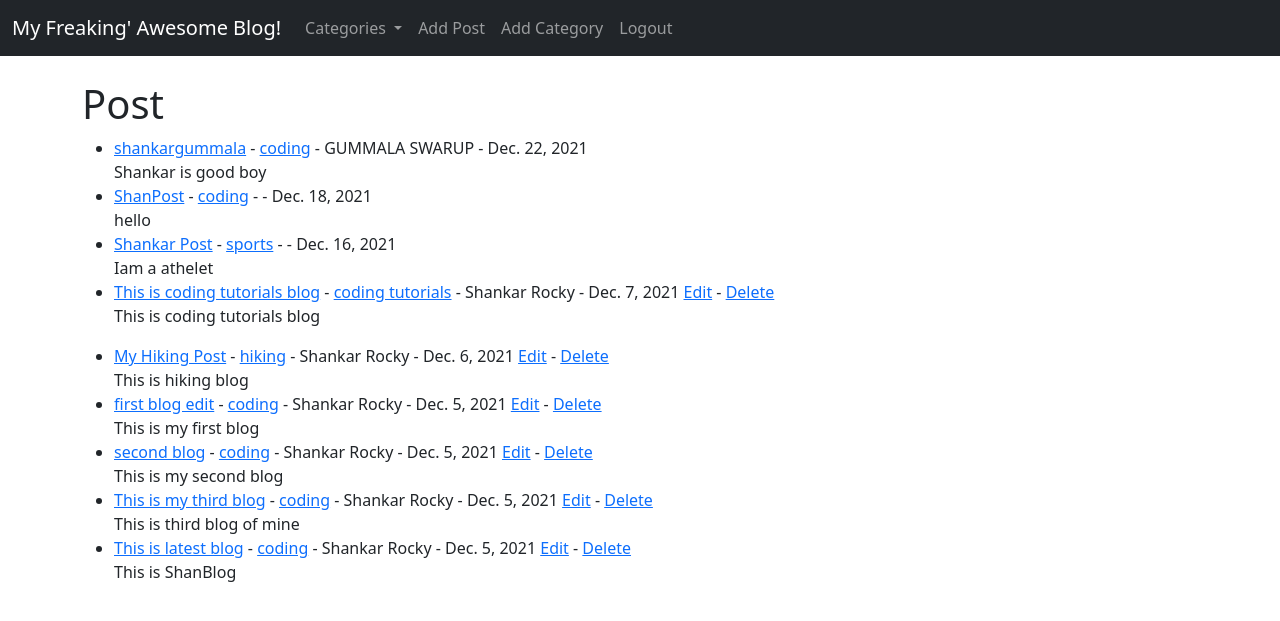
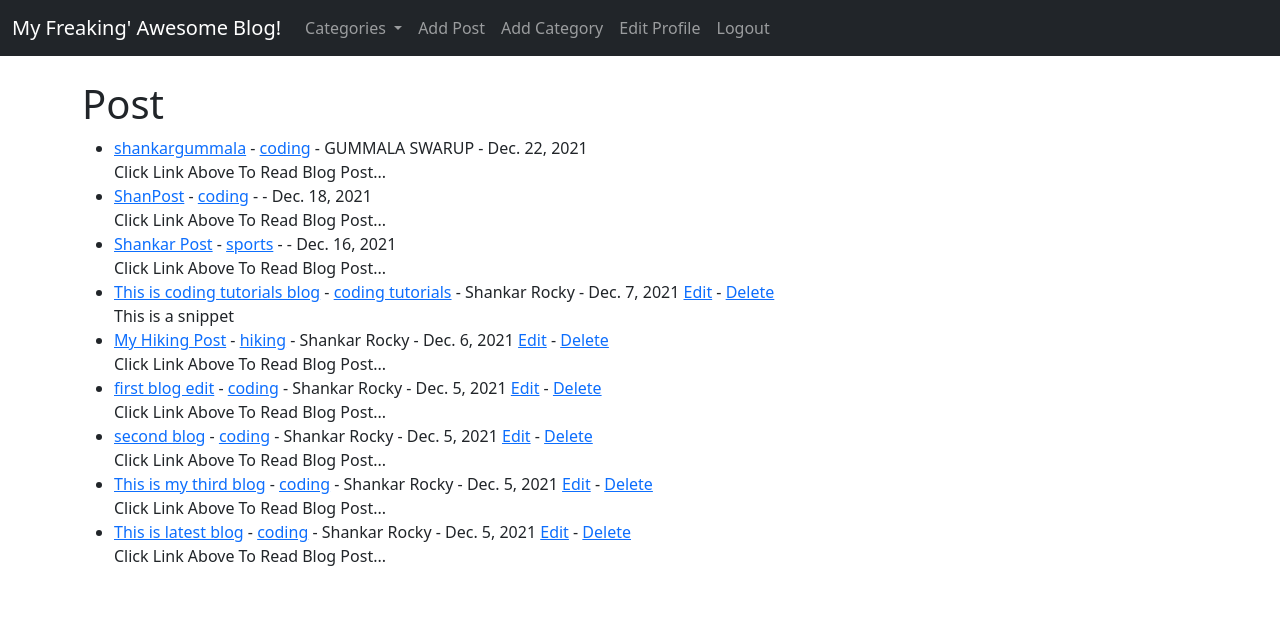
Before and after one commit to ShankarSwarup/ShanBlog, a Django app: page / in a window 1280 px wide. Shown: the top 621 px of the page. Run offline with Django 3.2, Linux system fonts and the light colour scheme; a user stored in the database is signed in; data comes from the database, SQL or seed files in the repository; both versions use the stored data as it was after the commit; some libraries are stand-ins or nearby versions.

Commit message:
first commit

```diff
--- a/members/urls.py
+++ b/members/urls.py
@@ -1,5 +1,6 @@
 from django.urls import path
-from .views import UserRegisterView
+from .views import UserRegisterView , UserEditView
 urlpatterns = [
-    path('register/',UserRegisterView.as_view(),name='register')
+    path('register/',UserRegisterView.as_view(),name='register'),
+    path('edit_profile/',UserEditView.as_view(),name='edit_profile'),
 ]
--- a/myblog/forms.py
+++ b/myblog/forms.py
@@ -12,7 +12,7 @@ for item in choices:
 class PostForm(forms.ModelForm):
     class Meta:
         model = Post
-        fields = ('title','title_tag','author','category','body')
+        fields = ('title','title_tag','author','category','body','snippet')
 
         widgets = {
             'title' : forms.TextInput(attrs={'class':'form-control'}),
@@ -21,16 +21,18 @@ class PostForm(forms.ModelForm):
             # 'author' : forms.Select(attrs={'class':'form-control'}),
             'category' : forms.Select(choices=choice_list,attrs={'class':'form-control'}),
             'body' : forms.Textarea(attrs={'class':'form-control'}),
+            'snippet' : forms.Textarea(attrs={'class':'form-control'}),
         }
 
 class EditForm(forms.ModelForm):
     class Meta:
         model = Post
-        fields = ('title','title_tag','body')
+        fields = ('title','title_tag','body','snippet')
 
         widgets = {
             'title' : forms.TextInput(attrs={'class':'form-control'}),
             'title_tag' : forms.TextInput(attrs={'class':'form-control'}),
             # 'author' : forms.Select(attrs={'class':'form-control'}),
             'body' : forms.Textarea(attrs={'class':'form-control'}),
+            'snippet' : forms.Textarea(attrs={'class':'form-control'}),
         }
--- a/myblog/models.py
+++ b/myblog/models.py
@@ -26,6 +26,7 @@ class Post(models.Model):
     # body = models.TextField()
     post_date = models.DateField(auto_now_add = True)
     category = models.CharField(max_length=255,default='coding')
+    snippet = models.CharField(max_length=255)
     likes = models.ManyToManyField(User,related_name='blog_posts')
 
     def total_likes(self):
--- a/myblog/templates/base.html
+++ b/myblog/templates/base.html
@@ -47,6 +47,9 @@
                 <a class="nav-link" href="{% url 'add_category' %}">Add Category</a>
               </li>
               <li class="nav-item">
+                <a class="nav-link" href="{% url 'edit_profile' %}">Edit Profile</a>
+              </li>
+              <li class="nav-item">
                 <a class="nav-link" href="{% url 'logout' %}">Logout</a>
               </li>
               {% else %}
--- a/myblog/templates/home.html
+++ b/myblog/templates/home.html
@@ -16,7 +16,7 @@
             - <a href="{% url 'delete_post' post.pk %}">Delete</a>
             {% endif %}
         {% endif %} <br />
-        {{post.body | slice:":200" | safe}}
+        {{ post.snippet }}
     </li>
     {% endfor %}
 </ul>
```
Also changed, not shown: members/forms.py (+18 -1 lines), members/templates/registration/edit_profile.html (added, +18 -0 lines), members/views.py (+10 -2 lines), db.sqlite3, myblog/migrations/0007_post_snippet.py (added).
